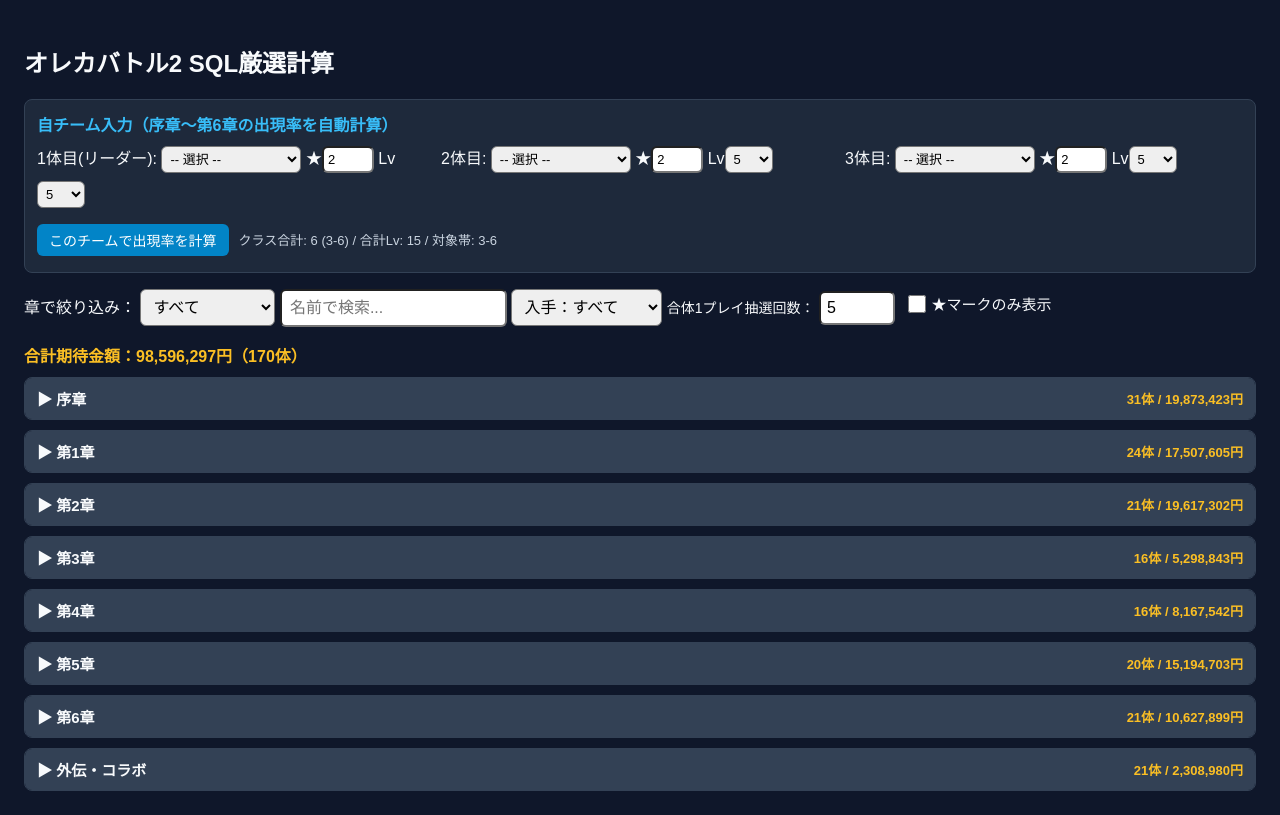
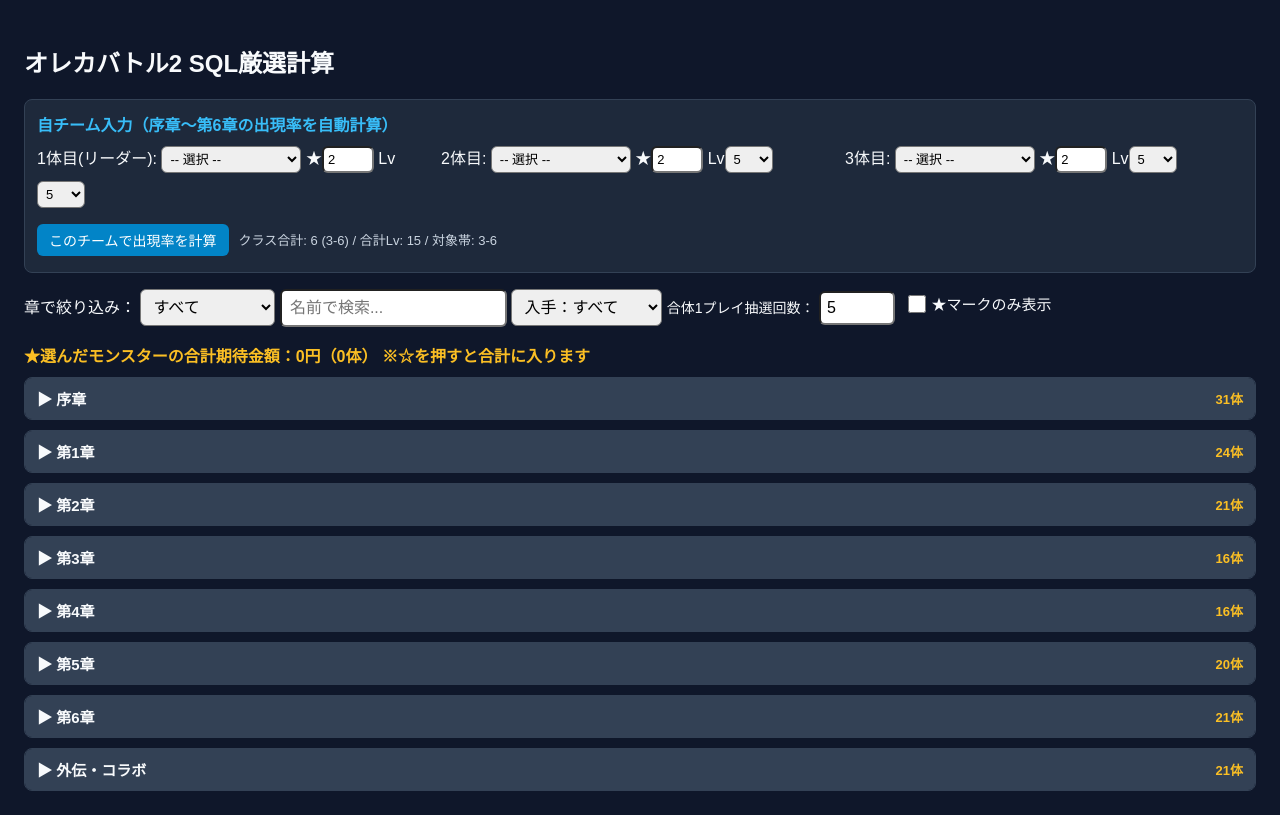
Before and after one commit to tsubasakou2819-maker/oreca2-kitaiti, a plain HTML site: page index.html in a window 1280 px wide. Drawn offline with nearby package versions, Linux system fonts and the light colour scheme.

Commit message:
Update index.html

```diff
--- a/index.html
+++ b/index.html
@@ -538,10 +538,7 @@
       const whereSql = conditions.length > 0 ? "WHERE " + conditions.join(" AND ") : "";
 
       // ③ SQLで確率と期待金額を計算
-      const sql = `
-          SELECT
-          id, name, chapter, method, can_battle, can_fusion, hp, at, sp, cmd, marked, encounter_pct, p1_rate, p2_rate, p3_rate,
-          ROUND((hp / 6.0) * (at / 6.0) * (sp / 6.0) * (cmd / 6.0) * 100, 4) AS pct,
+      const costExpr = `
         ROUND(
           1.0 / (
             CASE
@@ -557,7 +554,23 @@
           )
           / CASE WHEN method = '合体' THEN ? ELSE 1 END
           * 100 + 100
-          ) AS cost
+        )
+      `;
+
+      const markedRes = db.exec(
+        `SELECT COUNT(*), COALESCE(SUM(${costExpr}), 0) FROM monsters WHERE marked = 1`,
+        [fusionRolls]
+      );
+      const [selectedCount, selectedTotal] = markedRes[0].values[0];
+      const summaryText = selectedCount > 0
+        ? `★選んだモンスターの合計期待金額：${Number(selectedTotal).toLocaleString()}円（${selectedCount}体）`
+        : `★選んだモンスターの合計期待金額：0円（0体） ※☆を押すと合計に入ります`;
+
+      const sql = `
+        SELECT
+          id, name, chapter, method, can_battle, can_fusion, hp, at, sp, cmd, marked, encounter_pct, p1_rate, p2_rate, p3_rate,
+          ROUND((hp / 6.0) * (at / 6.0) * (sp / 6.0) * (cmd / 6.0) * 100, 4) AS pct,
+          ${costExpr} AS cost
         FROM monsters
         ${whereSql}
         ORDER BY id ASC;
@@ -565,7 +578,7 @@
 
       const res = db.exec(sql, [fusionRolls, ...whereParams]);
       if (res.length === 0) {
-        document.getElementById("summary").textContent = "合計期待金額：0円（0体）";
+        document.getElementById("summary").textContent = summaryText;
         document.getElementById("output").innerHTML = "該当なし";
         return;
       }
@@ -599,7 +612,8 @@
       const gcd = (a, b) => b === 0 ? a : gcd(b, a % b);
 
       groups.forEach((rows, groupChap) => {
-        let chapTotal = 0;
+        let chapMarkedCount = 0;
+        let chapMarkedTotal = 0;
         let rowsHtml = "";
 
         rows.forEach(([id, name, c, method, canBattle, canFusion, hp, at, sp, cmd, marked, encPct, p1Rate, p2Rate, p3Rate, pct, cost]) => {
@@ -611,8 +625,10 @@
           const star = marked ? "★" : "☆";
           const starColor = marked ? "#fbbf24" : "#64748b";
           const costNum = Number(cost);
-          total += costNum;
-          chapTotal += costNum;
+          if (marked) {
+            chapMarkedCount++;
+            chapMarkedTotal += costNum;
+          }
 
           const methodHtml = (canBattle && canFusion)
             ? `<select onchange="updateMethod(${id}, this.value)" style="padding: 1px 4px; font-size: 11px; margin: 0;">
@@ -658,7 +674,7 @@
           <div style="margin-top: 10px; border: 1px solid #334155; border-radius: 8px; overflow: hidden; background: #1e293b;">
             <button type="button" onclick="toggleChapter('${groupChap}')" style="width: 100%; display: flex; justify-content: space-between; align-items: center; background: #334155; color: #f8fafc; border: none; padding: 10px 12px; margin: 0; border-radius: 0; font-size: 15px; font-weight: bold; cursor: pointer; text-align: left;">
               <span>${isOpen ? "▼" : "▶"} ${groupChap}</span>
-              <span style="font-size: 13px; color: #fbbf24;">${rows.length}体 / ${chapTotal.toLocaleString()}円</span>
+              <span style="font-size: 13px; color: #fbbf24;"><span style="font-size: 13px; color: #fbbf24;">${rows.length}体${chapMarkedCount > 0 ? ` / ★${chapMarkedCount}体: ${chapMarkedTotal.toLocaleString()}円` : ""}</span>
             </button>
             ${isOpen ? `
               <table style="margin-top: 0;">
@@ -675,7 +691,7 @@
         `;
       });
 
-      document.getElementById("summary").textContent = `合計期待金額：${total.toLocaleString()}円（${count}体）`;
+      document.getElementById("summary").textContent = summaryText;
       document.getElementById("output").innerHTML = html;
     }
 
```
Lines whose indentation alone changed are shown as unchanged.
